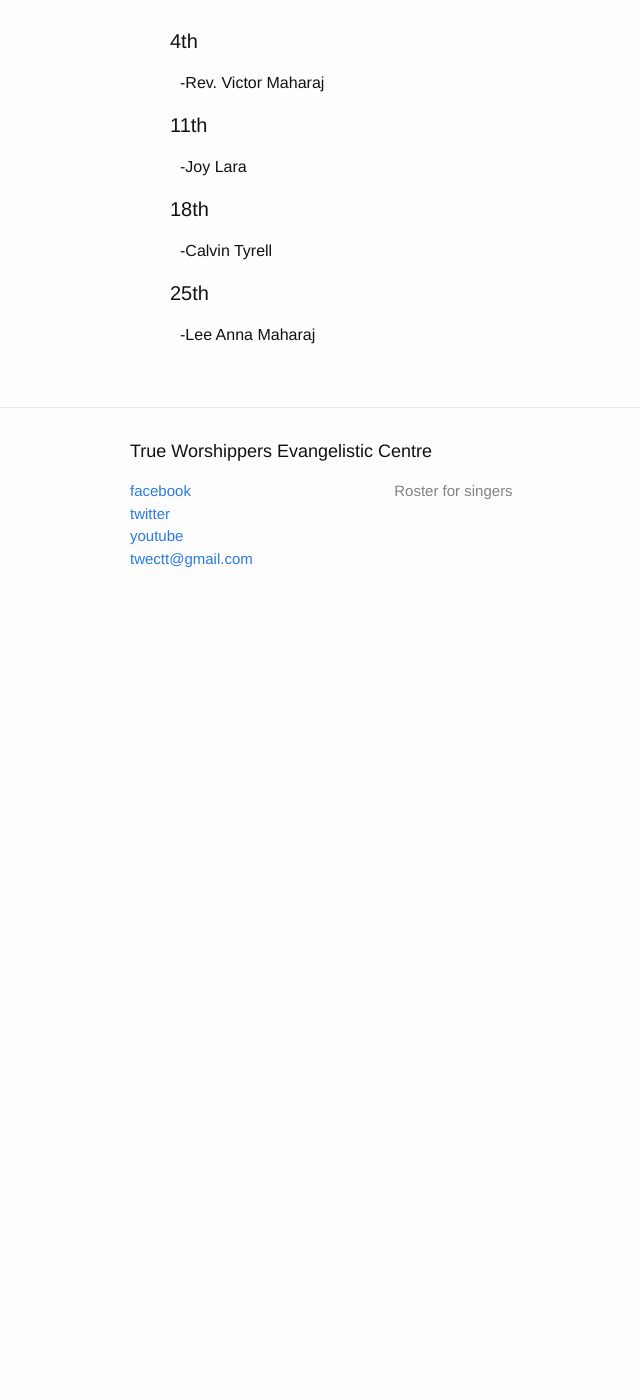
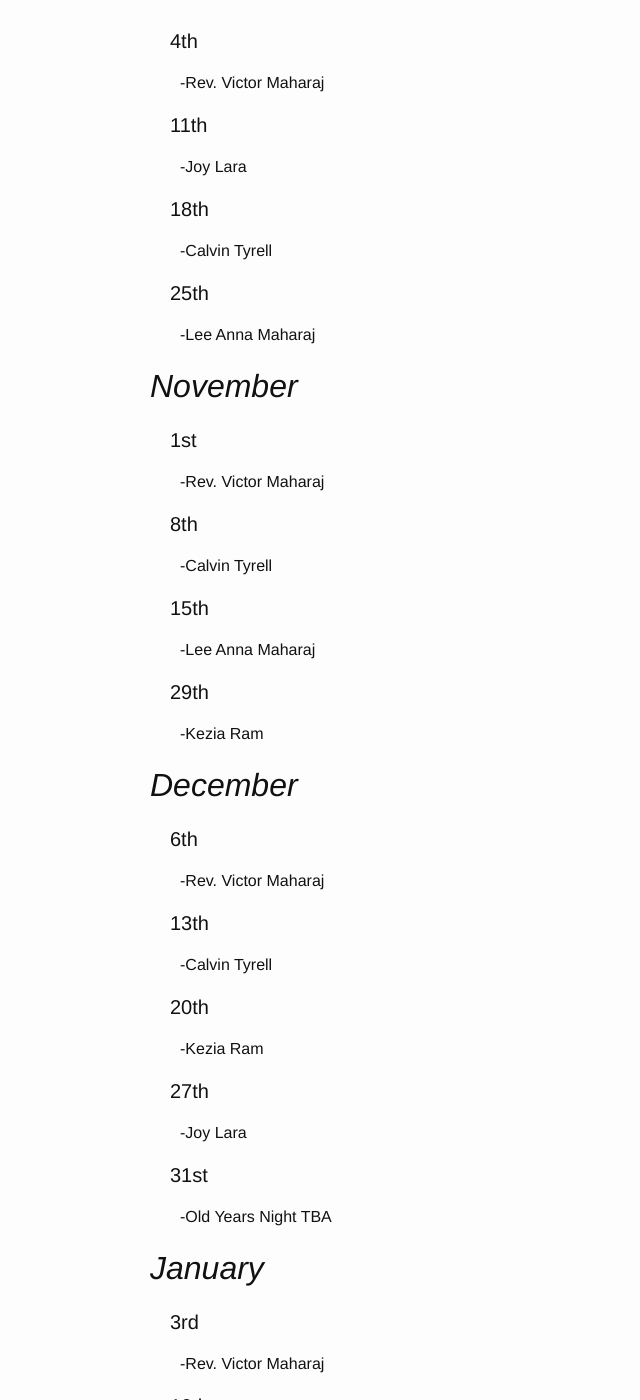
Before and after one commit to josiahmaharaj/roster_trueworshippersorg, a Jekyll site: the page built from worshipleading.html, in a window 1280 px wide and 1400 px high, scrolled down 576 px. Shown: the whole window, without its empty margins (140-780 px from the left). Built offline with Jekyll 4.4.1, drawn with Linux system fonts in a browser that asks for light colours; before the commit the page ends 1206 px from its top, so only the background shows below that; some of the changed text lies outside the part shown.

Commit message:
worshipleading_update

```diff
--- a/_data/worshipleading.yml
+++ b/_data/worshipleading.yml
@@ -22,3 +22,65 @@
 
   - day: 25th
   - person: -Lee Anna Maharaj
+
+- Month: November
+  items:
+  - day: 1st
+  - person: -Rev. Victor Maharaj
+
+  - day: 8th
+  - person: -Calvin Tyrell
+
+  - day: 15th
+  - person: -Lee Anna Maharaj
+
+  - day: 29th
+  - person: -Kezia Ram
+
+- Month: December
+  items:
+  - day: 6th
+  - person: -Rev. Victor Maharaj
+
+  - day: 13th
+  - person: -Calvin Tyrell
+
+  - day: 20th
+  - person: -Kezia Ram
+
+  - day: 27th
+  - person: -Joy Lara
+
+  - day: 31st
+  - person: -Old Years Night TBA
+
+- Month: January
+  items:
+  - day: 3rd
+  - person: -Rev. Victor Maharaj
+
+  - day: 10th
+  - person: -Kezia Ram
+
+  - day: 17th
+  - person: -Calvin Tyrell
+
+  - day: 24th
+  - person: -Joy Lara
+
+  - day: 31st
+  - person: Lee Anna Maharaj
+
+- Month: Feburary
+  items:
+  - day: 7th
+  - person: -Rev. Victor Maharaj
+
+  - day: 14th
+  - person: -Joy Lara
+
+  - day: 21th
+  - person: -Calvin Tyrell
+
+  - day: 28th
+  - person: -Kezia Ram
```
